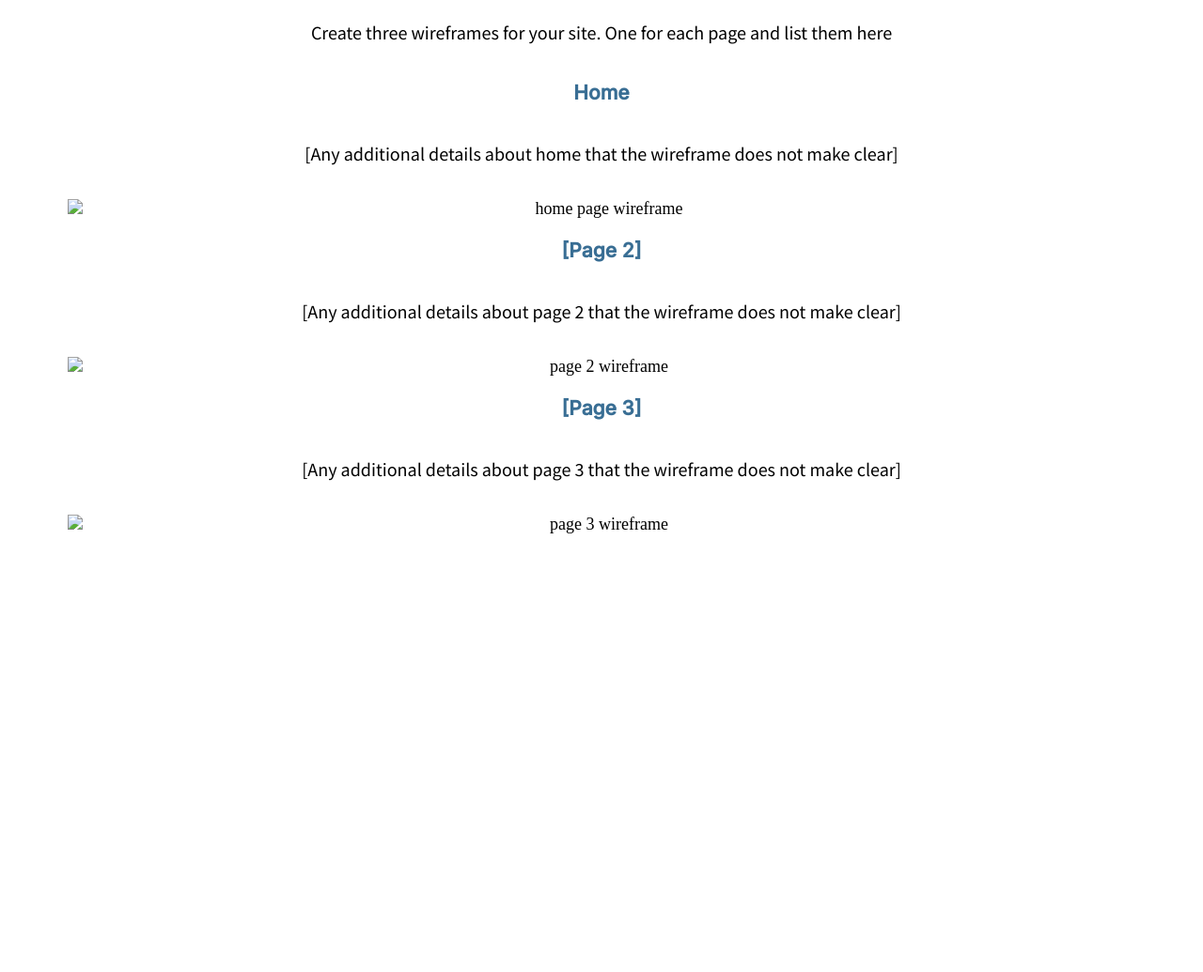
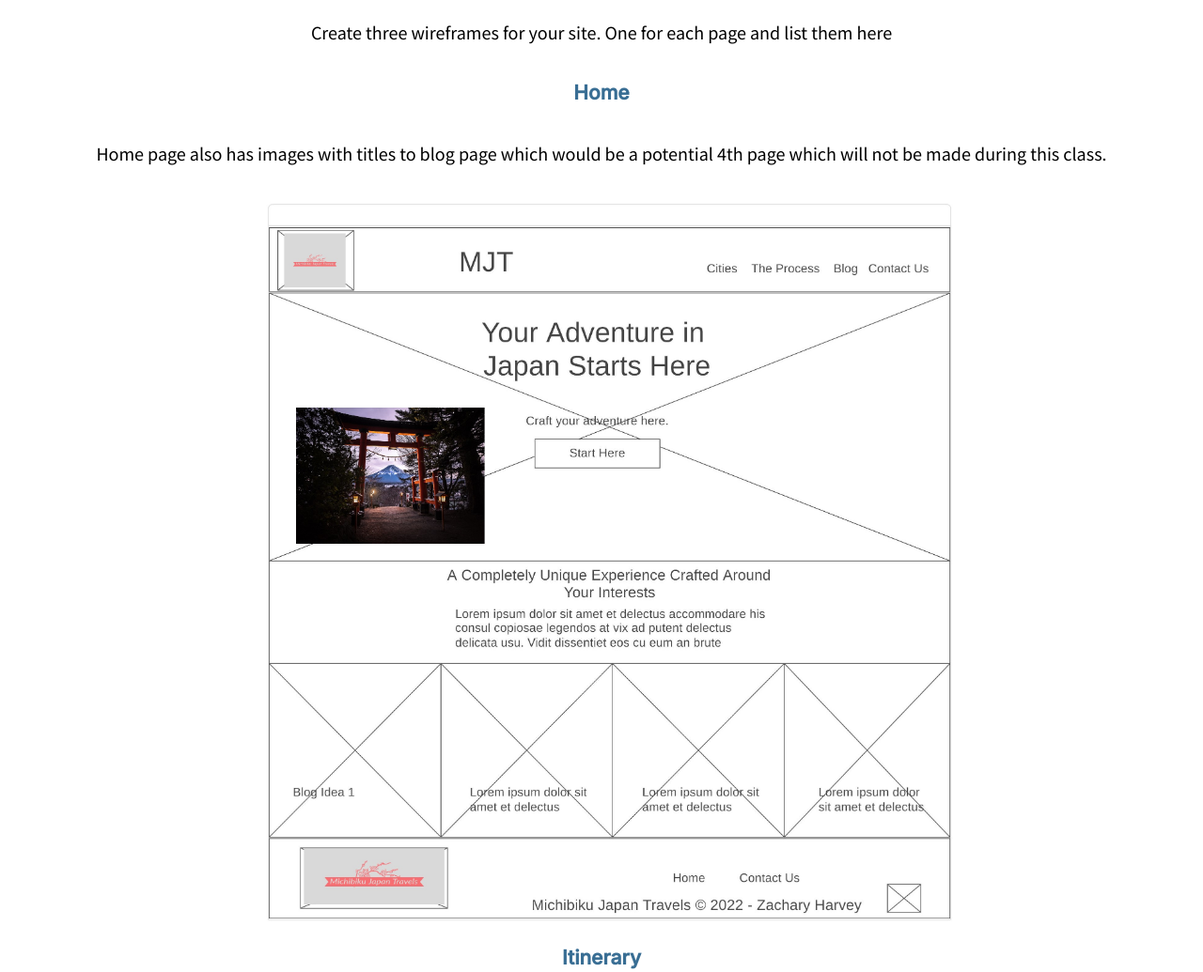
Before and after one commit to zachharvey97/wdd130, a plain HTML site: page mjt/site-plan.html in a window 1280 px wide. Shown: the part 6500-7535 px from the top of the page at 94% size. Before the commit the page ends 7141 px from the top, so only its background shows below. Drawn offline with Linux system fonts and the light colour scheme.

Commit message:
mjt wireframes

```diff
--- a/mjt/site-plan.html
+++ b/mjt/site-plan.html
@@ -171,21 +171,21 @@
 
       <h3>Home</h3>
       <p>
-        [Any additional details about home that the wireframe does not make clear]
+        Home page also has images with titles to blog page which would be a potential 4th page which will not be made during this class.
       </p>
-      <img src="#" alt="home page wireframe">
+      <img class = "images" src="images/mjt-wireframe-1.jpg" alt="home page wireframe">
 
-      <h3>[Page 2]</h3>
+      <h3>Itinerary</h3>
       <p>
-        [Any additional details about page 2 that the wireframe does not make clear]
+        Header should change 'The Process' to 'Home'.
       </p>
-      <img src="#" alt="page 2 wireframe">
+      <img class = "images" src="images/mjt-wireframe-2.jpg" alt="Itinerary wireframe">
 
-      <h3>[Page 3]</h3>
+      <h3>Cities</h3>
       <p>
-        [Any additional details about page 3 that the wireframe does not make clear]
+        Bullet Points will have text. The wireframe website didn't properly save the lines in image.
       </p>
-      <img src="#" alt="page 3 wireframe">
+      <img class = "images" src="images/mjt-wireframe-3.jpg" alt="Cities wireframe">
     </main>
   </body>
 
```
Also changed, not shown: mjt/images/logo-wide.jpeg (added), mjt/images/mjt-wireframe-1.jpg (added), mjt/images/mjt-wireframe-2.jpg (added), mjt/images/mjt-wireframe-3.jpg (added).
